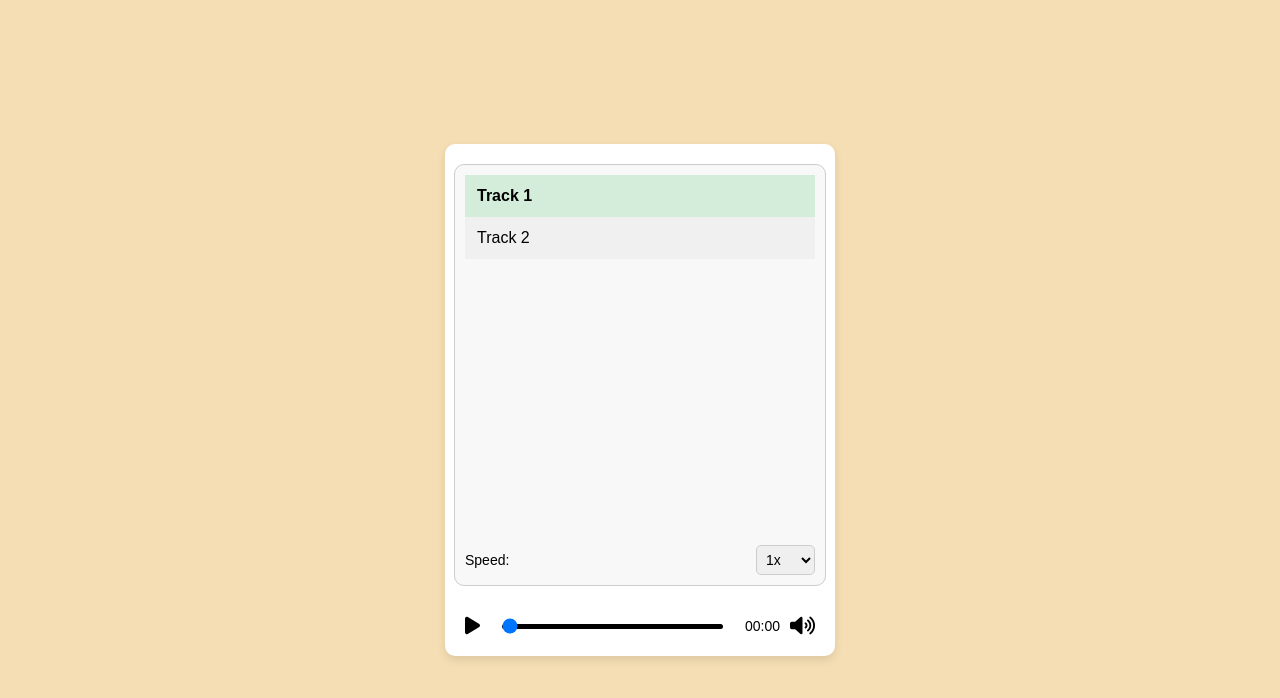
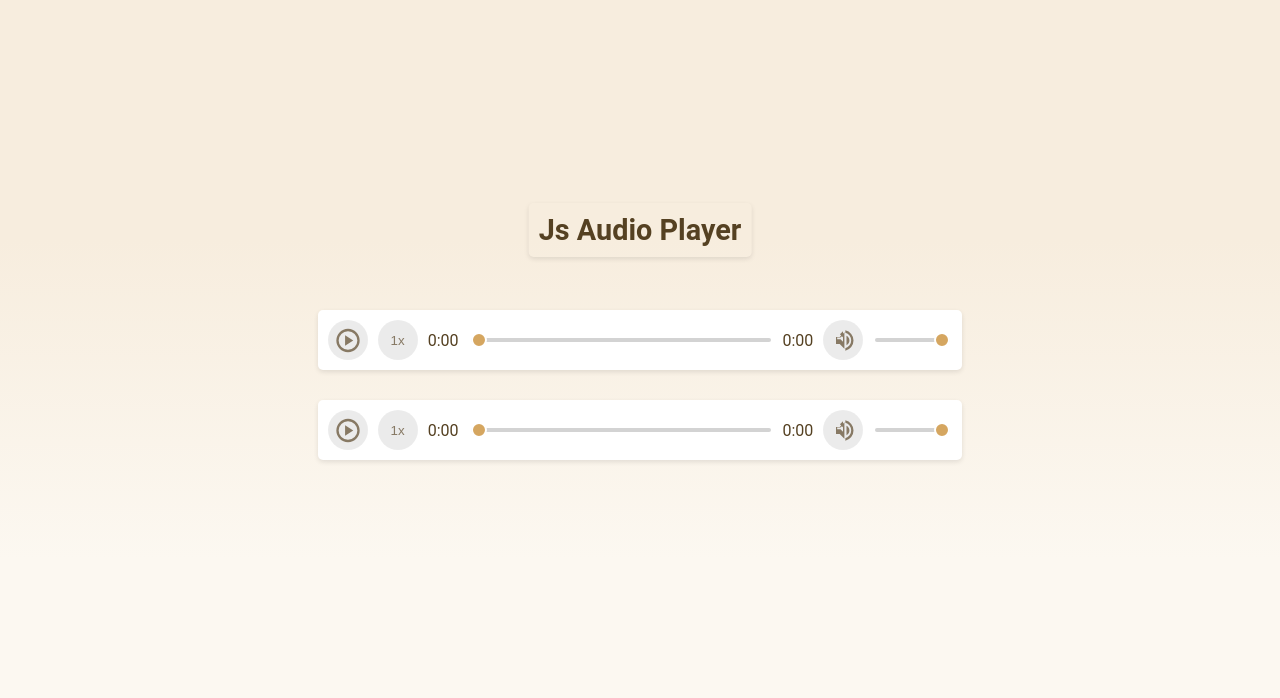
Before and after one commit to Filip-Petruneac/js, a plain HTML site: page index.html in a window 1280 px wide. Drawn offline with Linux system fonts and the light colour scheme.

Commit message:
Add two audio-player

```diff
--- a/app.js
+++ b/app.js
@@ -1,104 +1,108 @@
-const audio = document.getElementById('audio');
-const playlistItems = document.querySelectorAll('#playlist li');
-const playPauseButton = document.getElementById('play-pause');
-const progress = document.getElementById('progress');
-const volumeButton = document.getElementById('volume-button');
-const volumeSlider = document.getElementById('volume-slider');
-const timeRemaining = document.getElementById('time-remaining');
-const speedControl = document.getElementById("speed-control")
+const playIcon = `
+            <svg xmlns="http://www.w3.org/2000/svg" height="35px" viewBox="0 -960 960 960" width="35px" fill="currentColor">
+                <path d="m380-300 280-180-280-180v360ZM480-80q-83 0-156-31.5T197-197q-54-54-85.5-127T80-480q0-83 31.5-156T197-763q54-54 127-85.5T480-880q83 0 156 31.5T763-763q54 54 85.5 127T880-480q0 83-31.5 156T763-197q-54 54-127 85.5T480-80Zm0-80q134 0 227-93t93-227q0-134-93-227t-227-93q-134 0-227 93t-93 227q0 134 93 227t227 93Zm0-320Z"/>
+            </svg>
+        `;
 
-// Function to handle track change
-function changeTrack(event) {
-  // Remove active class from all tracks
-  playlistItems.forEach(item => item.classList.remove('active'));
+const pauseIcon = `
+            <svg xmlns="http://www.w3.org/2000/svg" height="35px" viewBox="0 -960 960 960" width="35px" fill="currentColor">
+                <path d="M320-320h320v-320H320v320ZM480-80q-83 0-156-31.5T197-197q-54-54-85.5-127T80-480q0-83 31.5-156T197-763q54-54 127-85.5T480-880q83 0 156 31.5T763-763q54 54 85.5 127T880-480q0 83-31.5 156T763-197q-54 54-127 85.5T480-80Zm0-80q134 0 227-93t93-227q0-134-93-227t-227-93q-134 0-227 93t-93 227q0 134 93 227t227 93Zm0-320Z"/>
+            </svg>
+        `;
 
-  // Add active class to the clicked track
-  const selectedTrack = event.target;
-  selectedTrack.classList.add('active');
+const muteIcon = `
+            <svg xmlns="http://www.w3.org/2000/svg" height="35px" viewBox="0 -960 960 960" width="35px" fill="currentColor">
+                <path d="M560-131v-82q90-26 145-100t55-168q0-94-55-168T560-749v-82q124 28 202 125.5T840-481q0 127-78 224.5T560-131ZM240-360v-240h128l160-160v560L368-360H240Zm360 40v-322q47 22 73.5 66t26.5 96q0 51-26.5 94.5T600-320ZM480-592 376-696l104-104v208Zm-200 72h114l86 86v-234l-86 86H280v62Zm200 0Z"/>
+            </svg>
+        `;
 
-  // Update audio source and play the selected track
-  const trackSrc = selectedTrack.getAttribute('data-src');
-  audio.src = trackSrc;
-  audio.play();
+const unmuteIcon = `
+            <svg xmlns="http://www.w3.org/2000/svg" height="35px" viewBox="0 -960 960 960" width="35px" fill="currentColor">
+                <path d="M792-56 671-177q-25 16-53 27.5T560-131v-82q14-5 27.5-10t25.5-12L480-368v208L280-360H120v-240h128L56-792l56-56 736 736-56 56Zm-8-232-58-58q17-31 25.5-65t8.5-70q0-94-55-168T560-749v-82q124 28 202 125.5T840-481q0 53-14.5 102T784-288ZM650-422l-90-90v-130q47 22 73.5 66t26.5 96q0 15-2.5 29.5T650-422ZM480-592 376-696l104-104v208Zm-80 238v-94l-72-72H200v80h114l86 86Zm-36-130Z"/>
+            </svg>
+        `;
 
-  // Update play button to show "pause" icon
-  playPauseButton.innerHTML = '<i class="fas fa-pause"></i>';
+const players = document.querySelectorAll('.audioPlayer');
+
+players.forEach(player => {
+    const playPauseButton = player.querySelector('.playPauseBtn');
+    const speedBtn = player.querySelector('.speedBtn');
+    const currentTimeSpan = player.querySelector('.currentTime');
+    const durationSpan = player.querySelector('.duration');
+    const progressBar = player.querySelector('.progressBar');
+    const muteBtn = player.querySelector('.muteBtn');
+    const volumeBar = player.querySelector('.volumeBar');
+    const audio = player.querySelector('.audio');
+
+    const speedLevels = [1, 1.2, 1.5, 1.7, 2];
+    let currentSpeedIndex = 0;
+
+    function formatTime(time) {
+        const minutes = Math.floor(time / 60);
+        const seconds = Math.floor(time % 60).toString().padStart(2, '0');
+        return `${minutes}:${seconds}`;
     }
 
-// Add click event listener to each playlist item
-playlistItems.forEach(item => {
-  item.addEventListener('click', changeTrack);
-});
+    function updateProgress() {
+        const progress = (audio.currentTime / audio.duration) * 100;
+        progressBar.value = progress;
+        currentTimeSpan.textContent = formatTime(audio.currentTime);
+        progressBar.style.background = `linear-gradient(to right, #d5a660 ${progressBar.value}%, #d3d3d3 ${progressBar.value}%)`;
+    }
 
-// Toggle Play/Pause
+    playPauseButton.innerHTML = playIcon;
+    muteBtn.innerHTML = muteIcon;
+
     playPauseButton.addEventListener('click', () => {
-  if (audio.paused) {
-    audio.play();
-    playPauseButton.innerHTML = '<i class="fas fa-pause"></i>'; // Change icon to pause
-  } else {
-    audio.pause();
-    playPauseButton.innerHTML = '<i class="fas fa-play"></i>'; // Change icon to play
+        players.forEach(p => {
+            const otherAudio = p.querySelector('.audio');
+            const otherPlayPauseBtn = p.querySelector('.playPauseBtn');
+            if (otherAudio !== audio && !otherAudio.paused) {
+                otherAudio.pause();
+                otherPlayPauseBtn.innerHTML = playIcon;
             }
         });
 
-// Toggle Volume Slider Visibility
-volumeButton.addEventListener('click', () => {
-  if (volumeSlider.classList.contains('hidden')) {
-    volumeSlider.classList.remove('hidden');
-    volumeSlider.classList.add('visible');
+        if (audio.paused) {
+            audio.play();
+            playPauseButton.innerHTML = pauseIcon;
         } else {
-    volumeSlider.classList.add('hidden');
-    volumeSlider.classList.remove('visible');
+            audio.pause();
+            playPauseButton.innerHTML = playIcon;
         }
     });
 
-// Toggle Mute/Unmute
-volumeButton.addEventListener('click', () => {
-    audio.muted = !audio.muted; // Toggle the muted property
+    speedBtn.addEventListener('click', () => {
+        currentSpeedIndex = (currentSpeedIndex + 1) % speedLevels.length;
+        const newSpeed = speedLevels[currentSpeedIndex];
+        audio.playbackRate = newSpeed;
+        speedBtn.textContent = `${newSpeed}x`;
+    });
 
-    // Update the icon based on mute state
-    if (audio.muted) {
-      volumeButton.innerHTML = '<i class="fas fa-volume-mute"></i>';
+    muteBtn.addEventListener('click', () => {
+        audio.muted = !audio.muted;
+        muteBtn.innerHTML = audio.muted ? unmuteIcon : muteIcon;
+    });
+
+    progressBar.addEventListener('input', () => {
+        const time = (progressBar.value / 100) * audio.duration;
+        audio.currentTime = time;
+    });
+
+    volumeBar.addEventListener('input', () => {
+        audio.volume = volumeBar.value;
+        if (audio.volume === 0) {
+            audio.muted = true;
+            muteBtn.innerHTML = unmuteIcon;
         } else {
-      volumeButton.innerHTML = '<i class="fas fa-volume-up"></i>';
+            audio.muted = false;
+            muteBtn.innerHTML = muteIcon;
         }
     });
 
-// Adjust Volume in Real Time
-volumeSlider.addEventListener('input', () => {
-  audio.volume = volumeSlider.value / 100; // Convert slider value to range 0-1
+    audio.addEventListener('loadedmetadata', () => {
+        durationSpan.textContent = isNaN(audio.duration) ? 'Live' : formatTime(audio.duration);
     });
 
-// Update Progress Bar and Time Remaining
-audio.addEventListener('timeupdate', () => {
-  // Update progress bar
-  progress.value = (audio.currentTime / audio.duration) * 100;
-
-  // Update time remaining
-  const remainingTime = audio.duration - audio.currentTime;
-  timeRemaining.textContent = formatTime(remainingTime);
+    audio.addEventListener('timeupdate', updateProgress);
 });
-
-// Seek Audio Position
-progress.addEventListener('input', () => {
-  const newTime = (progress.value / 100) * audio.duration;
-  audio.currentTime = newTime;
-});
-
-// Format Time as MM:SS
-function formatTime(seconds) {
-  const mins = Math.floor(seconds / 60);
-  const secs = Math.floor(seconds % 60);
-  return `${mins.toString().padStart(2, '0')}:${secs.toString().padStart(2, '0')}`;
-}
-
-//adjust playback speed when the dropdown value changes
-speedControl.addEventListener("change", () => {
-    const selectedSpeed = parseFloat(speedControl.value); //get the selected speed as a float
-    audio.playbackRate = selectedSpeed; //set the audio playback rate
-})
-
-// Set Initial Time Remaining when Metadata is Loaded
-audio.addEventListener('loadedmetadata', () => {
-  timeRemaining.textContent = formatTime(audio.duration);
-});
--- a/index.html
+++ b/index.html
@@ -2,56 +2,33 @@
 <html lang="en">
 <head>
   <meta charset="UTF-8">
-  <meta name="viewport" content="width=device-width, initial-scale=1.0">
   <title>Styled Audio Player</title>
   <link rel="stylesheet" href="style.css">
-  <link rel="stylesheet" href="https://cdnjs.cloudflare.com/ajax/libs/font-awesome/6.0.0/css/all.min.css">
 </head>
 <body>
-  <div id="audio-player">
-    <!-- Playlist Section -->
-    <div id="playlist">
-      <ul>
-        <li data-src="audio/sample.mp3" class="active">Track 1</li>
-        <li data-src="audio/sample1.mp3">Track 2</li>
-      </ul>
-      <div class="speed-control-container">
-        <label for="speed-control">Speed:</label>
-        <select id="speed-control">
-          <option value="0.5">0.5x</option>
-          <option value="1" selected>1x</option>
-          <option value="1.5">1.5x</option>
-          <option value="2">2x</option>
-        </select>
-      </div>
-    </div>
-
-    <!-- Audio Element -->
-    <audio id="audio" src="audio/sample.mp3"></audio>
-
-    <!-- Controls Section -->
-    <div id="controls">
-      <!-- Play/Pause Button -->
-      <button id="play-pause" aria-label="Play or Pause Audio">
-        <i class="fas fa-play"></i>
-      </button>
-
-      <!-- Progress Bar -->
-      <label for="progress" class="visually-hidden"></label>
-      <input type="range" id="progress" value="0" max="100">
-
-      <!-- Time Remaining -->
-      <span id="time-remaining">00:00</span>
-
-      <!-- Volume Control -->
-      <div id="volume-container">
-        <button id="volume-button" aria-label="Toggle Volume Control">
-          <i class="fas fa-volume-up"></i>
-        </button>
-        <input type="range" id="volume-slider" class="hidden" value="50" max="100" aria-label="Volume">
-      </div>
-    </div>
+  <div>
+    <h1>Js Audio Player</h1>
+</div>
+  <div class="audioPlayer">
+      <button class="playPauseBtn"></button>
+      <button class="speedBtn">1x</button>
+      <span class="currentTime">0:00</span>
+      <input type="range" class="progressBar" min="0" max="100" value="0">
+      <span class="duration">0:00</span>
+      <button class="muteBtn"></button>
+      <input type="range" class="volumeBar" min="0" max="1" step="0.1" value="1">
+      <audio class="audio" src="./audio/sample.mp3"></audio>
   </div>
+  <div class="audioPlayer">
+    <button class="playPauseBtn"></button>
+    <button class="speedBtn">1x</button>
+    <span class="currentTime">0:00</span>
+    <input type="range" class="progressBar" min="0" max="100" value="0">
+    <span class="duration">0:00</span>
+    <button class="muteBtn"></button>
+    <input type="range" class="volumeBar" min="0" max="1" step="0.1" value="1">
+    <audio class="audio" src="./audio/sample1.mp3"></audio>
+</div>
   <script src="app.js" defer></script>
 </body>
 </html>
--- a/style.css
+++ b/style.css
@@ -1,160 +1,108 @@
 body {
-  font-family: Arial, sans-serif;
-  background-color: #f5deb3;
-  margin: 0;
+  font-family: Roboto, sans-serif;
   display: flex;
+  flex-direction: column;
   justify-content: center;
   align-items: center;
   height: 100vh;
+  margin: 0;
+  color: #554122;
+  background-color: #f0f0f0;
+  background-image: linear-gradient(to top, #fcf8f1 30%, #F7EDDE 70%);
 }
 
-#playlist {
-  background-color: #f8f8f8;
-  border: 1px solid #ccc;
-  border-radius: 10px;
+h1 {
+  font-family: Roboto;
+  font-size: 1.8rem;
+  margin-bottom: 20px;
+  color: #554122;
+  position: absolute;
+  top: 23%;
+  left: 50%;
+  transform: translateX(-50%);
   padding: 10px;
-  width: 100%;
-  height: 400px; /* Increased height */
-  margin-bottom: 15px;
-  overflow-y: auto;
-  display: flex;
-  flex-direction: column;
-  justify-content: space-between; /* Allows space for speed control */
+  border-radius: 5px;
+  box-shadow: 0 2px 5px rgba(0, 0, 0, 0.1);
+
 }
 
-#playlist ul {
-  list-style: none;
-  padding: 0;
-  margin: 0;
-  flex-grow: 1; /* Ensures the list takes up most of the playlist area */
-}
-
-#playlist li {
-  padding: 12px;
-  cursor: pointer;
-  transition: background-color 0.3s ease;
-}
-
-#playlist li:nth-child(odd) {
-  background-color: #e8e8e8;
-}
-
-#playlist li:nth-child(even) {
-  background-color: #f0f0f0;
-}
-
-#playlist li:hover {
-  background-color: #d0d0d0;
-}
-
-#playlist li.active {
-  background-color: #d4edda;
-  font-weight: bold;
-}
-
-#playlist .speed-control-container {
-  margin-top: 10px;
-  display: flex;
-  justify-content: space-between;
-  align-items: center;
-}
-
-#playlist .speed-control-container label {
-  font-size: 14px;
-  color: black;
-}
-
-#playlist .speed-control-container select {
-  border: 1px solid #ccc;
-  border-radius: 5px;
-  padding: 5px;
-  font-size: 14px;
-  cursor: pointer;
-}
-
-#audio-player {
-  background-color: white;
-  padding: 20px;
-  border-radius: 10px;
-  box-shadow: 0 4px 8px rgba(0, 0, 0, 0.1);
-  display: flex;
-  flex-direction: column;
-  align-items: center;
-  gap: 15px;
-  width: 350px; /* Adjusted width to match playlist size */
-}
-
-#controls {
+.audioPlayer {
   display: flex;
   align-items: center;
   gap: 10px;
-  width: 100%;
+  background-color: #fff;
+  padding: 10px;
+  border-radius: 5px;
+  box-shadow: 0 2px 5px rgba(0, 0, 0, 0.1);
+  margin-bottom: 30px;
 }
 
 button {
   background: none;
   border: none;
-  padding: 0;
   cursor: pointer;
+  border-radius: 50%;
+  width: 40px;
+  height: 40px;
   display: flex;
   justify-content: center;
   align-items: center;
+  transition: color 0.3s, background-color 0.3s;
+  color: #877964;
+  background-color: rgba(0, 0, 0, 0.08);
 }
 
-button i {
-  font-size: 20px;
-  color: black;
-  transition: color 0.3s ease;
+button:hover {
+  color: #d5a660;
+  background-color: rgba(0, 0, 0, 0.12);
+  box-shadow: 0 0 2px #d5a660, 0 0 2px #d5a660, 0 0 3px #d5a660;
+  /* Neon light effect */
 }
 
-button:hover i {
-  color: #333;
+.progressBar,
+.volumeBar {
+  -webkit-appearance: none;
+  appearance: none;
+  width: 300px;
+  height: 4px;
+  background: #d3d3d3;
+  outline: none;
+  border-radius: 2px;
 }
 
-#progress {
-  flex-grow: 1;
+.progressBar:hover,
+.volumeBar:hover {
+  box-shadow: 0 0 3px #d5a660, 0 0 2px #d5a660, 0 0 1px #d5a660;
+  /* Neon light effect */
+}
+
+.volumeBar {
+  width: 75px;
+}
+
+.progressBar::-webkit-slider-thumb,
+.volumeBar::-webkit-slider-thumb {
   -webkit-appearance: none;
   appearance: none;
-  height: 5px;
-  background: black;
-  border-radius: 5px;
-  outline: none;
+  width: 16px;
+  height: 16px;
+  background-color: #d5a660;
+  border-radius: 50%;
+  border: 2px solid #ffffff;
   cursor: pointer;
 }
 
-#time-remaining {
-  font-size: 14px;
-  color: black;
-  margin-left: 10px;
-  white-space: nowrap;
+.progressBar::-moz-range-thumb,
+.volumeBar::-moz-range-thumb {
+  width: 16px;
+  height: 16px;
+  background-color: #d5a660;
+  border-radius: 50%;
+  border: 2px solid #ffffff;
+  cursor: pointer;
 }
 
-#volume-container {
-  position: relative;
-  display: flex;
-  flex-direction: column;
-  align-items: center;
+.progressBar:focus,
+.volumeBar:focus {
+  outline: none;
 }
-
-#volume-slider {
-  position: absolute;
-  bottom: -40px;
-  display: none;
-  -webkit-appearance: none;
-  appearance: none;
-  width: 100px;
-  height: 5px;
-  background: black;
-  border-radius: 5px;
-  outline: none;
-  cursor: pointer;
-  transition: opacity 0.3s ease;
-}
-
-#volume-slider.visible {
-  display: block;
-}
-
-#volume-slider.hidden {
-  display: none;
-}
```
Also changed, not shown: JS Course/jscript/main.js (added, +8 -0 lines), JS Course/templates/index.html (added, +10 -0 lines). Lines whose indentation alone changed are shown as unchanged.
